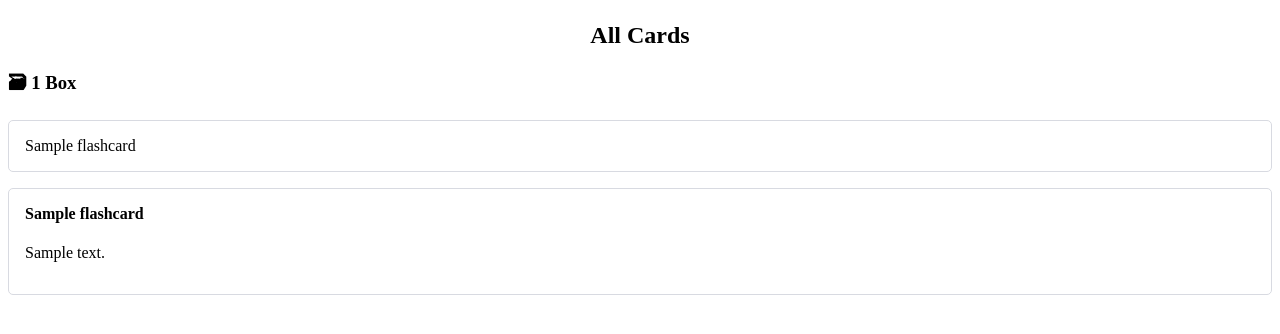
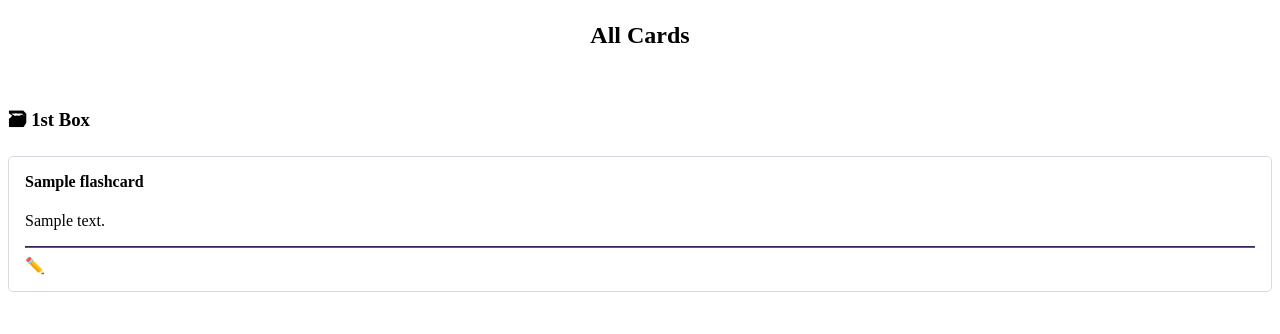
Before and after one commit to Nimeriya778/repeatit, a Django app: page / in a window 1280 px wide. Shown: the part 58-392 px from the top of the page. Run offline with Django 4.2, Linux system fonts and the light colour scheme; tables that the repository leaves empty hold one stand-in row (values such as "Sample post").

Commit message:
feat: add flashcard update

```diff
--- a/repeatit/repeatit/settings.py
+++ b/repeatit/repeatit/settings.py
@@ -38,6 +38,7 @@ INSTALLED_APPS = [
     "django.contrib.sessions",
     "django.contrib.messages",
     "django.contrib.staticfiles",
+    "django.contrib.humanize",
     "repeatit_app.apps.RepeatitAppConfig",
 ]
 
--- a/repeatit/repeatit_app/templates/repeatit_app/card.html
+++ b/repeatit/repeatit_app/templates/repeatit_app/card.html
@@ -1,4 +1,6 @@
 <article>
  <h4>{{ card.question }}</h4>
  <p>{{ card.answer }}</p>
+ <hr>
+ <a href="{% url 'flashcard-update' card.id %}" role="button">✏️ Edit Card</a>
 </article>
--- a/repeatit/repeatit_app/templates/repeatit_app/flashcard_list.html
+++ b/repeatit/repeatit_app/templates/repeatit_app/flashcard_list.html
@@ -1,9 +1,12 @@
 {% extends "repeatit_app/base.html" %}
+{% load humanize %}
 {% block content %}
   <h2>All Cards</h2>
+<a href="{% url 'flashcard-create' %}" role="button">Create New Card</a>
   {% for card in flashcard_list %}
-    <h3>🗃 {{ card.box }} Box</h3>
-      <article>{{ card }}</article>
-      {% include "repeatit_app/card.html" %}
+    {% ifchanged %}
+      <h3>🗃 {{ card.box | ordinal }} Box</h3>
+    {% endifchanged %}
+    {% include "repeatit_app/card.html" %}
   {% endfor %}
 {% endblock content %}
--- a/repeatit/repeatit_app/urls.py
+++ b/repeatit/repeatit_app/urls.py
@@ -3,10 +3,11 @@ URL configuration to map URL paths to the application views
 """
 
 from django.urls import path
-from .views import FlashcardListView, FlashcardCreateView
+from .views import FlashcardListView, FlashcardCreateView, FlashcardUpdateView
 
 
 urlpatterns = [
     path("", FlashcardListView.as_view(), name="flashcard-list"),
     path("new", FlashcardCreateView.as_view(), name="flashcard-create"),
+    path("edit/<int:pk>", FlashcardUpdateView.as_view(), name="flashcard-update"),
 ]
--- a/repeatit/repeatit_app/views.py
+++ b/repeatit/repeatit_app/views.py
@@ -2,7 +2,7 @@
 Web pages description
 """
 
-from django.views.generic import ListView, CreateView
+from django.views.generic import ListView, CreateView, UpdateView
 from django.urls import reverse_lazy
 from .models import Flashcard
 
@@ -26,3 +26,12 @@ class FlashcardCreateView(CreateView):
     model = Flashcard
     fields = ["question", "answer", "box"]
     success_url = reverse_lazy("flashcard-create")
+
+
+class FlashcardUpdateView(FlashcardCreateView, UpdateView):
+    """
+    The form for editing an existing flashcard.
+    After the form is filled out and submitted, the redirects to the homepage.
+    """
+
+    success_url = reverse_lazy("flashcard-list")
```
Also changed, not shown: repeatit/repeatit_app/templates/repeatit_app/flashcard_form.html (+6 -1 lines).
